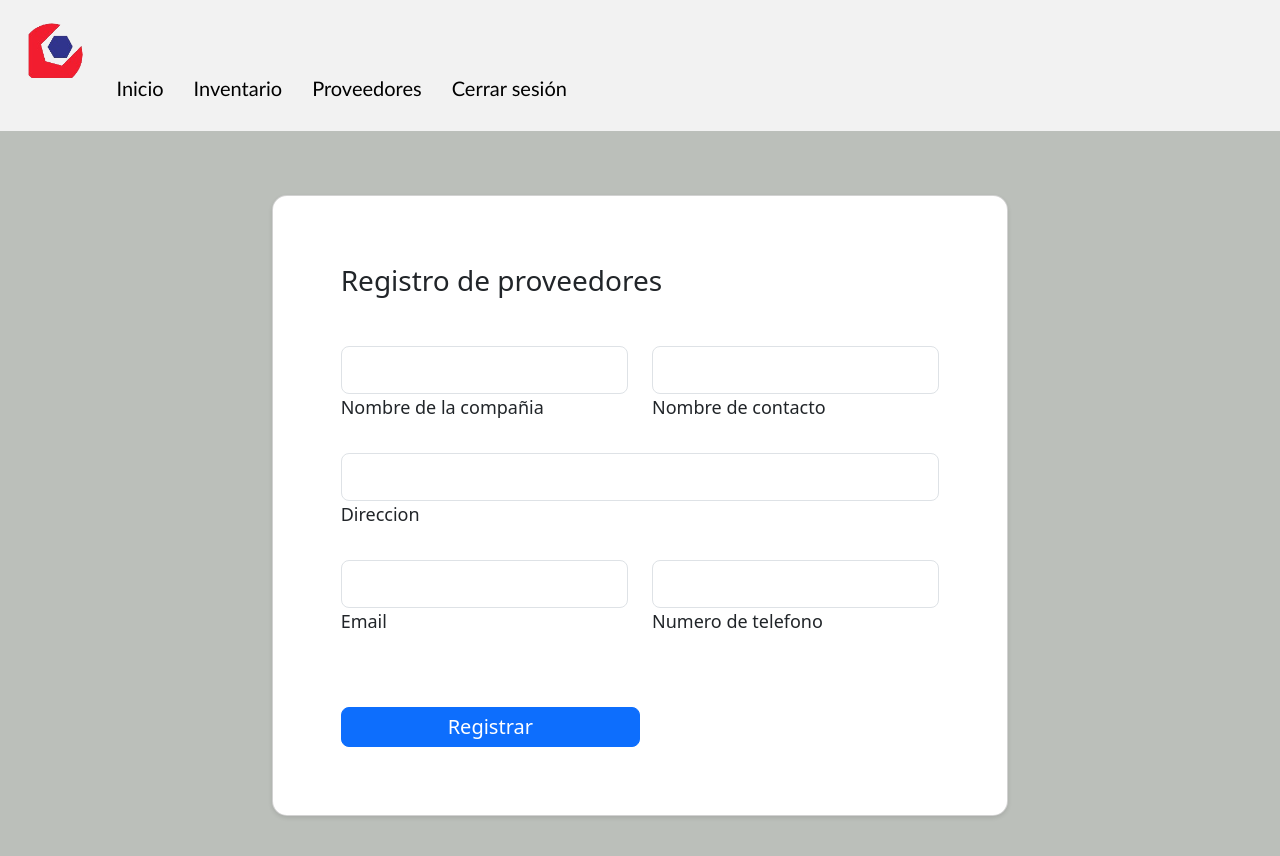
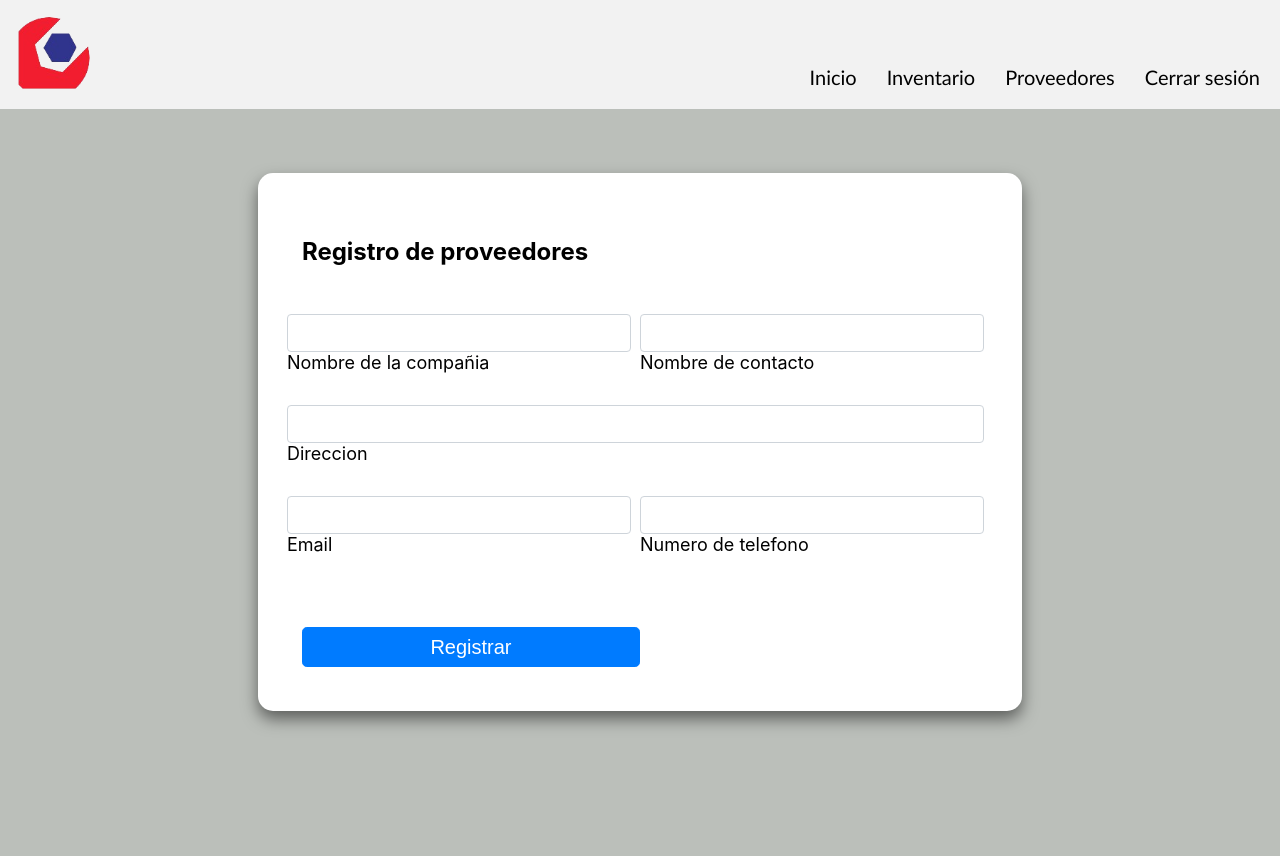
Before and after one commit to Lau36/FerreStock, a React (Create React App) app: page /Proveedores in a window 1280 px wide. Shown: the top 856 px of the page. After the commit the page ends 800 px from the top, so only its background shows below. Built offline with nearby package versions, Linux system fonts and the light colour scheme.

Commit message:
Styles fixed

```diff
--- a/src/Components/Navbar.js
+++ b/src/Components/Navbar.js
@@ -27,11 +27,11 @@ function Navbar() {
 
   return (
     <nav
-      className="navbar navbar-expand-lg"
+      className="navbar "
       style={{ backgroundColor: "#F2F2F2", width: "100%" }}
     >
-      <div className="container-fluid d-flex justify-content-between align-items-center">
-        <ul className="navbarListado d-flex">
+      <div>
+        <ul className="navbarListado ">
           <a href="/">
             <img src={logo} alt="Logo" className="imageNav" />
           </a>
--- a/src/Suppliers/Suppliers.css
+++ b/src/Suppliers/Suppliers.css
@@ -4,12 +4,264 @@
 }
 
 
-    .card-registration .select-input.form-control[readonly]:not([disabled]) {
+.card-registration .select-input.form-control[readonly]:not([disabled]) {
     font-size: 1rem;
     line-height: 2.15;
     padding-left: .75em;
     padding-right: .75em;
+}
+
+.card-registration .select-arrow {
+    top: 13px;
+}
+
+.py-3 {
+    padding-top: 1rem !important;
+    padding-bottom: 1rem !important;
+}
+
+.h-100 {
+    height: 100% !important;
+}
+
+.py-5 {
+    padding-top: 3rem !important;
+    padding-bottom: 3rem !important;
+}
+
+.row {
+    display: flex;
+    flex-wrap: wrap;
+    margin-right: -15px;
+    margin-left: -15px;
+}
+
+.justify-content-center {
+    justify-content: center !important;
+}
+
+.align-items-center {
+    align-items: center !important;
+}
+
+/* Para pantallas extra pequeñas y más grandes */
+.col-7 {
+    flex: 0 0 58.33333%;
+    max-width: 58.33333%;
+}
+
+/* Para pantallas medianas y más grandes */
+@media (min-width: 768px) {
+    .col-md-7 {
+        flex: 0 0 58.33333%;
+        max-width: 58.33333%;
     }
-    .card-registration .select-arrow {
-    top: 13px;
+}
+
+/* Para pantallas grandes y más grandes */
+@media (min-width: 992px) {
+    .col-lg-7 {
+        flex: 0 0 58.33333%;
+        max-width: 58.33333%;
     }
+}
+
+/* Para pantallas extra grandes */
+@media (min-width: 1200px) {
+    .col-xl-7 {
+        flex: 0 0 58.33333%;
+        max-width: 58.33333%;
+    }
+}
+
+.shadow-2-strong {
+    box-shadow: 0 0.5rem 1rem rgba(0, 0, 0, 0.5) !important;
+}
+
+.card-body {
+    flex: 1 1 auto;
+    padding: 1.5rem;
+    /* Padding general */
+}
+
+.p-4 {
+    padding: 1.5rem !important;
+    /* Padding de 1.5rem para todas las direcciones */
+}
+
+
+.mb-4 {
+    margin-bottom: 1.5rem !important;
+    /* Margen inferior de 1.5rem */
+}
+
+.pb-2 {
+    padding-bottom: 0.5rem !important;
+    /* Relleno inferior de 0.5rem */
+}
+
+.pb-md-0 {
+    padding-bottom: 0 !important;
+    /* Relleno inferior de 0 en pantallas medianas y más grandes */
+}
+
+.mb-md-5 {
+    margin-bottom: 3rem !important;
+    /* Margen inferior de 3rem solo en pantallas medianas y más grandes */
+}
+
+@media (min-width: 768px) {
+    .mb-md-4 {
+        margin-bottom: 1.5rem !important;
+        /* Margen inferior de 1.5rem solo en pantallas medianas y más grandes */
+    }
+}
+
+.col-md-6 {
+    flex: 0 0 50%;
+    max-width: 50%;
+}
+
+.form-outline {
+    position: relative;
+}
+
+.form-outline input {
+    display: block;
+    width: 90%;
+    padding: 0.375rem 0.75rem;
+    font-size: 1rem;
+    line-height: 1.5;
+    color: #495057;
+    background-color: transparent;
+    background-clip: padding-box;
+    border: 1px solid #ced4da;
+    border-radius: 0.25rem;
+    transition: border-color 0.15s ease-in-out, box-shadow 0.15s ease-in-out;
+}
+
+.form-outline input:focus {
+    border-color: #1976d2;
+    outline: 0;
+    box-shadow: 0 0 0 0.25rem rgba(0, 123, 255, 0.25);
+}
+
+.form-outline-address {
+    position: relative;
+}
+
+.form-outline-address input {
+    display: block;
+    width: 95%;
+    padding: 0.375rem 0.75rem;
+    font-size: 1rem;
+    line-height: 1.5;
+    color: #495057;
+    background-color: transparent;
+    background-clip: padding-box;
+    border: 1px solid #ced4da;
+    border-radius: 0.25rem;
+    transition: border-color 0.15s ease-in-out, box-shadow 0.15s ease-in-out;
+}
+
+.form-outline-address input:focus {
+    border-color: #1976d2;
+    outline: 0;
+    box-shadow: 0 0 0 0.25rem rgba(0, 123, 255, 0.25);
+}
+
+.form-control {
+  display: block;
+  width: 100%;
+  padding: 0.375rem 0.75rem;
+  font-size: 1rem;
+  line-height: 1.5;
+  color: #495057;
+  background-color: #fff;
+  background-clip: padding-box;
+  border: 1px solid #ced4da;
+  border-radius: 0.25rem;
+  transition: border-color 0.15s ease-in-out, box-shadow 0.15s ease-in-out;
+}
+
+/* Media query para pantallas pequeñas y medianas */
+@media (min-width: 576px) {
+  .form-control-lg {
+    font-size: 1.25rem; /* Tamaño de fuente más grande para elementos de formulario de gran tamaño */
+    padding: 0.5rem 1rem; /* Relleno más grande para elementos de formulario de gran tamaño */
+    line-height: 1.5; /* Altura de línea más grande para elementos de formulario de gran tamaño */
+  }
+}
+
+.form-label {
+    margin-bottom: 0.5rem; /* Espacio entre la etiqueta y el campo de formulario */
+  }
+
+
+  .col-12 {
+    flex: 0 0 100%; /* La columna ocupa todo el ancho disponible */
+    max-width: 100%; /* La columna no se expandirá más allá del 100% del ancho del contenedor */
+  }
+
+  .d-flex {
+    display: flex !important; /* El elemento se comporta como un contenedor flexible */
+  }
+
+  .w-100 {
+    width: 100% !important; /* El elemento ocupará todo el ancho disponible */
+  }
+
+
+  .mt-4 {
+    margin-top: 1.5rem !important; /* Margen superior de 1.5rem */
+  }
+
+  .pt-2 {
+    padding-top: 0.5rem !important; /* Relleno superior de 0.5rem */
+  }
+
+
+  .btn {
+    display: inline-block;
+    font-weight: 400;
+    color: #fff;
+    text-align: center;
+    vertical-align: middle;
+    -webkit-user-select: none;
+    -moz-user-select: none;
+    -ms-user-select: none;
+    user-select: none;
+    background-color: transparent;
+    border: 1px solid transparent;
+    padding: 0.375rem 0.75rem;
+    font-size: 1rem;
+    line-height: 1.5;
+    border-radius: 0.25rem;
+    transition: color 0.15s ease-in-out, background-color 0.15s ease-in-out, border-color 0.15s ease-in-out, box-shadow 0.15s ease-in-out;
+  }
+
+  .btn-primary {
+    color: #fff;
+    background-color: #007bff;
+    border-color: #007bff;
+  }
+
+  .btn-lg {
+    padding: 0.5rem 1rem; /* Aumenta el relleno para botones de tamaño grande */
+    font-size: 1.25rem; /* Aumenta el tamaño de la fuente para botones de tamaño grande */
+    border-radius: 0.3rem; /* Aumenta el radio de borde para botones de tamaño grande */
+  }
+
+
+  /* Para pantallas pequeñas */
+@media (max-width: 1200px) {
+    .col-md-6, .col-12 {
+      flex: 0 0 100%;
+      max-width: 100%;
+      margin-bottom: 1rem; /* Agrega un margen inferior de 1rem */
+    }
+
+    .w-100 {
+        width: 95% !important;
+    }
+  }
--- a/src/Suppliers/Suppliers.jsx
+++ b/src/Suppliers/Suppliers.jsx
@@ -5,7 +5,6 @@ import Swal from "sweetalert2";
 import logo from "../Resources/logoNavbar.png";
 import Navbar from "../Components/Navbar";
 import { createsupplier } from "../api/api";
-import 'bootstrap/dist/css/bootstrap.min.css';
 
 
 
@@ -78,7 +77,7 @@ function Suppliers() {
         </div>
       ) : (
         <div className="form-suppliers" >
-          <section className="py-3 h-100">
+          <div className="py-3 h-100">
             <div className="py-5 h-100">
               <div className="row justify-content-center align-items-center h-100">
                 <div className="col-7 col-lg-7 col-xl-7">
@@ -87,12 +86,12 @@ function Suppliers() {
                     style={{ borderRadius: "15px" }}
                   >
                     <div className="card-body p-4 p-md-5">
-                      <h3 className="mb-4 pb-2 pb-md-0 mb-md-5">
+                      <h2 className="mb-4 pb-2 pb-md-0 mb-md-5">
                         Registro de proveedores
-                      </h3>
+                      </h2>
                       <form>
                         <div className="row">
-                          <div className="col-md-6 mb-4">
+                          <div className="col-md-6 mb-4 ">
                             <div className="form-outline">
                               <input
                                 type="text"
@@ -124,7 +123,7 @@ function Suppliers() {
 
                         <div className="row">
                           <div className="col-12 mb-4 d-flex align-items-center">
-                            <div className="form-outline datepicker w-100">
+                            <div className="form-outline-address w-100">
                               <input
                                 type="text"
                                 className="form-control form-control-lg"
@@ -190,7 +189,7 @@ function Suppliers() {
                 </div>
               </div>
             </div>
-          </section>
+          </div>
         </div>
       )}
     </div>
--- a/src/index.css
+++ b/src/index.css
@@ -5,7 +5,6 @@ body {
     sans-serif;
   -webkit-font-smoothing: antialiased;
   -moz-osx-font-smoothing: grayscale;
-
 }
 
 code {
```
